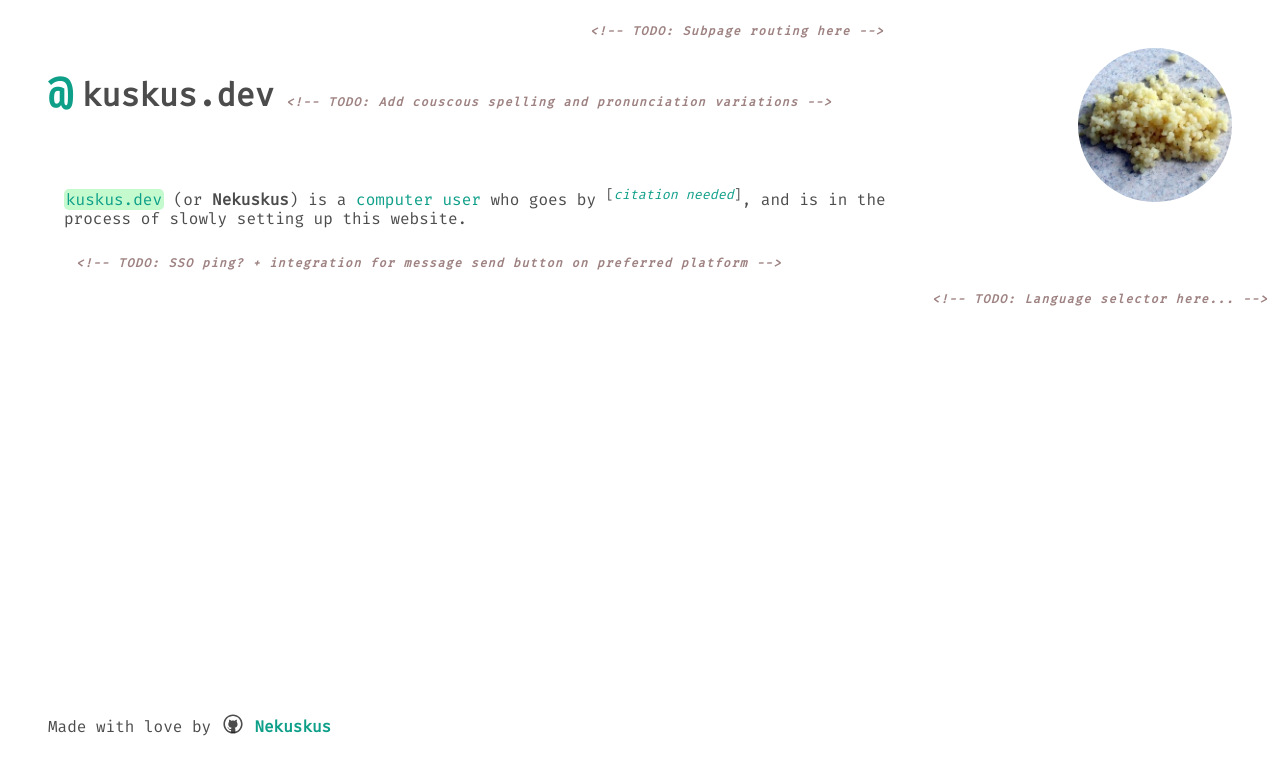
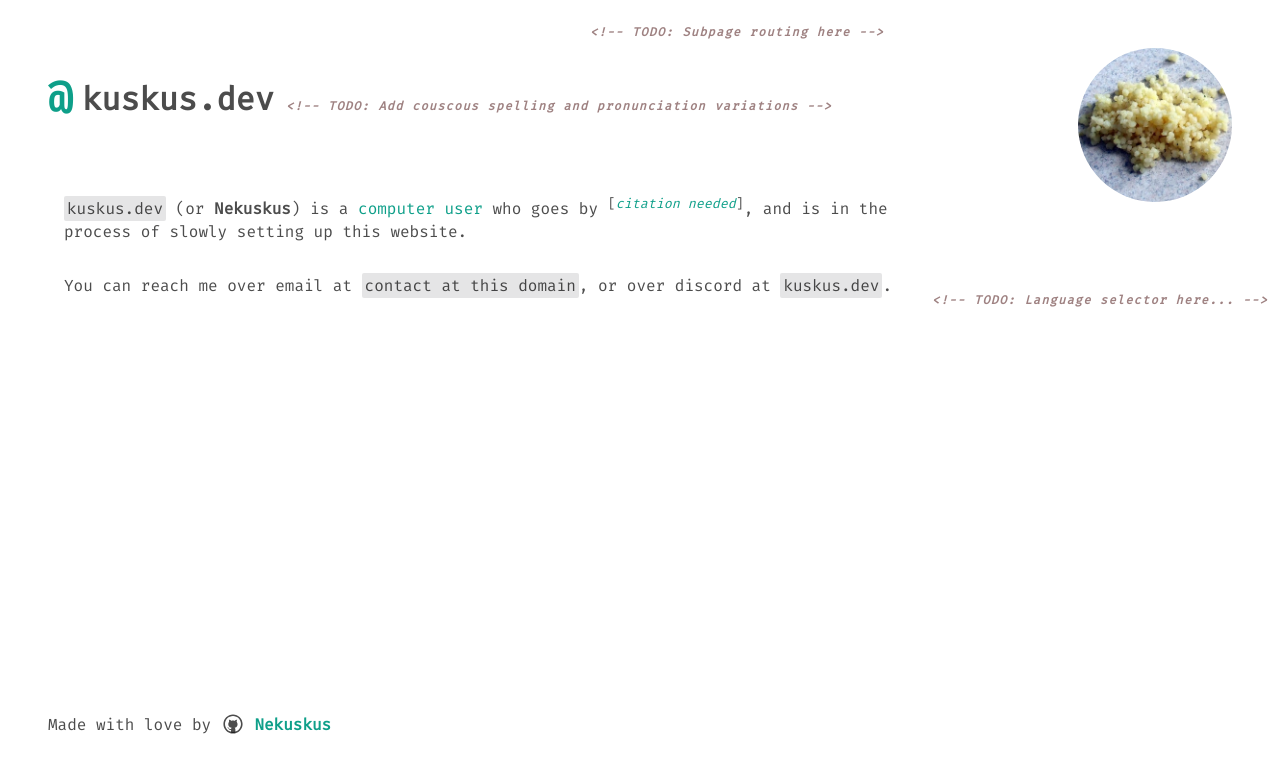
Before and after one commit to Nekuskus/homepage, a SvelteKit app: page / in a window 1280 px wide. Shown: the top 774 px of the page. Built offline with nearby package versions, Linux system fonts and the light colour scheme.

Commit message:
Fixup <code>, line-height, and add contact info.

```diff
--- a/src/routes/+page.svelte
+++ b/src/routes/+page.svelte
@@ -32,9 +32,8 @@
 		>, and is in the process of slowly setting up this website.
 	</p>
 
-    <Comment>
-	&lt;!-- TODO: SSO ping? + integration for message send button on preferred platform --&gt;
-    </Comment>
+    <p>You can reach me over email at <code>contact at this domain</code>, or over discord at <code>kuskus.dev</code>.</p>
+
 
     <Comment vertical style='position: absolute; right: 0; top: 35%'>
         &lt;!-- TODO: Language selector here... --&gt;
--- a/src/routes/styles.css
+++ b/src/routes/styles.css
@@ -11,6 +11,7 @@
 	--outside-padding: 3em;
 	font-family: var(--font-mono), var(--font-body-fallback);
 	color: var(--color-text);
+    line-height: 1.4;
 }
 
 body {
@@ -49,7 +50,7 @@ input, button {
 	}
 } */
 
-code {
+/* code {
 	color: var(--color-theme-1);
 	background-color: rgb(196, 250, 206);
 	border-radius: 0.3em;
@@ -57,4 +58,14 @@ code {
 	white-space: nowrap;
 
 	font-family: var(--font-mono);
+} */
+
+code {
+    background-color: #e5e5e6;
+    /* for dark theme: */
+    /* background-color: #2f363d; */
+    padding: 3px;
+    border-radius: 2px;
+    /* font-family: ui-monospace, 'Cascadia Code', 'Source Code Pro', Menlo, Consolas, 'DejaVu Sans Mono', monospace; */
+    font-family: var(--font-mono);
 }
```
